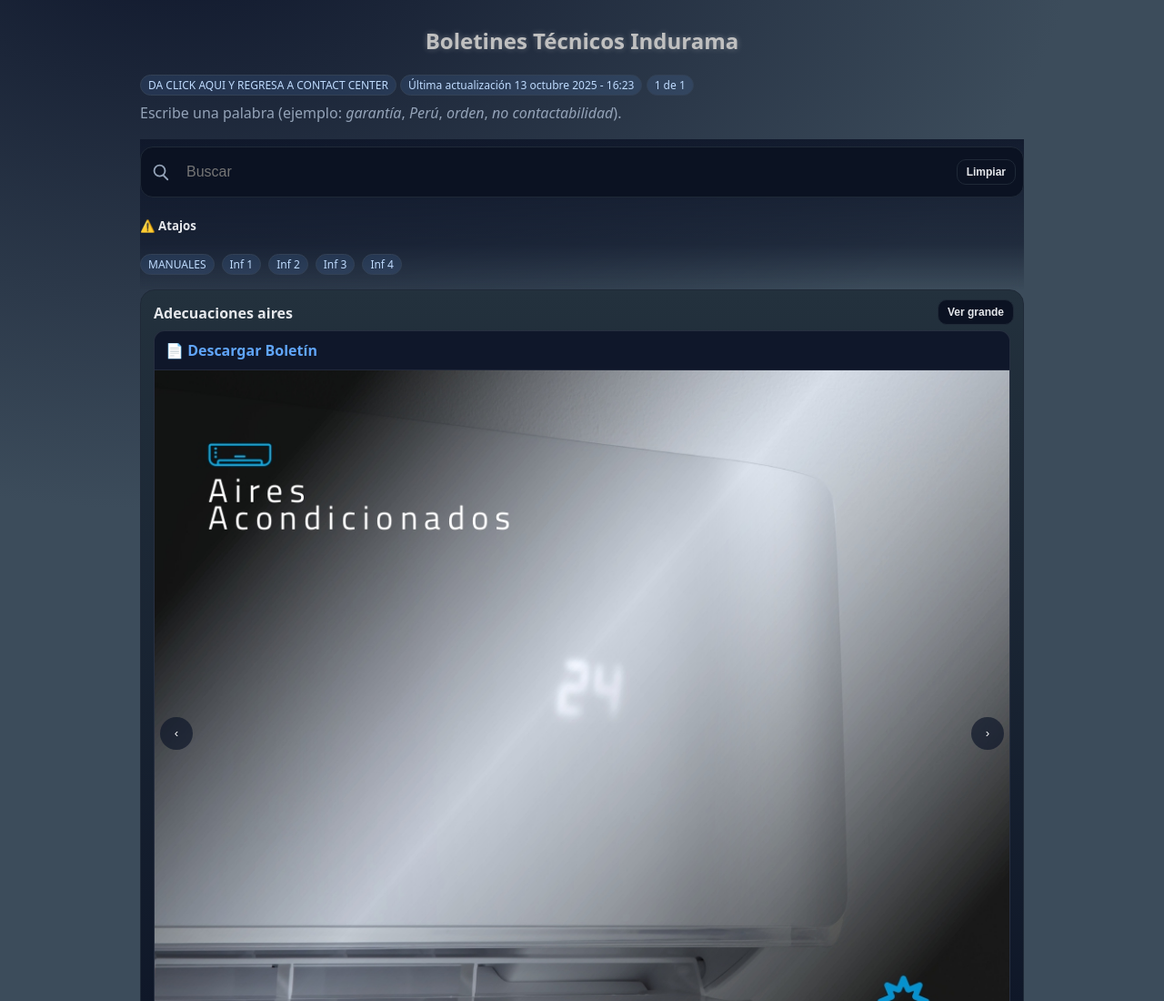
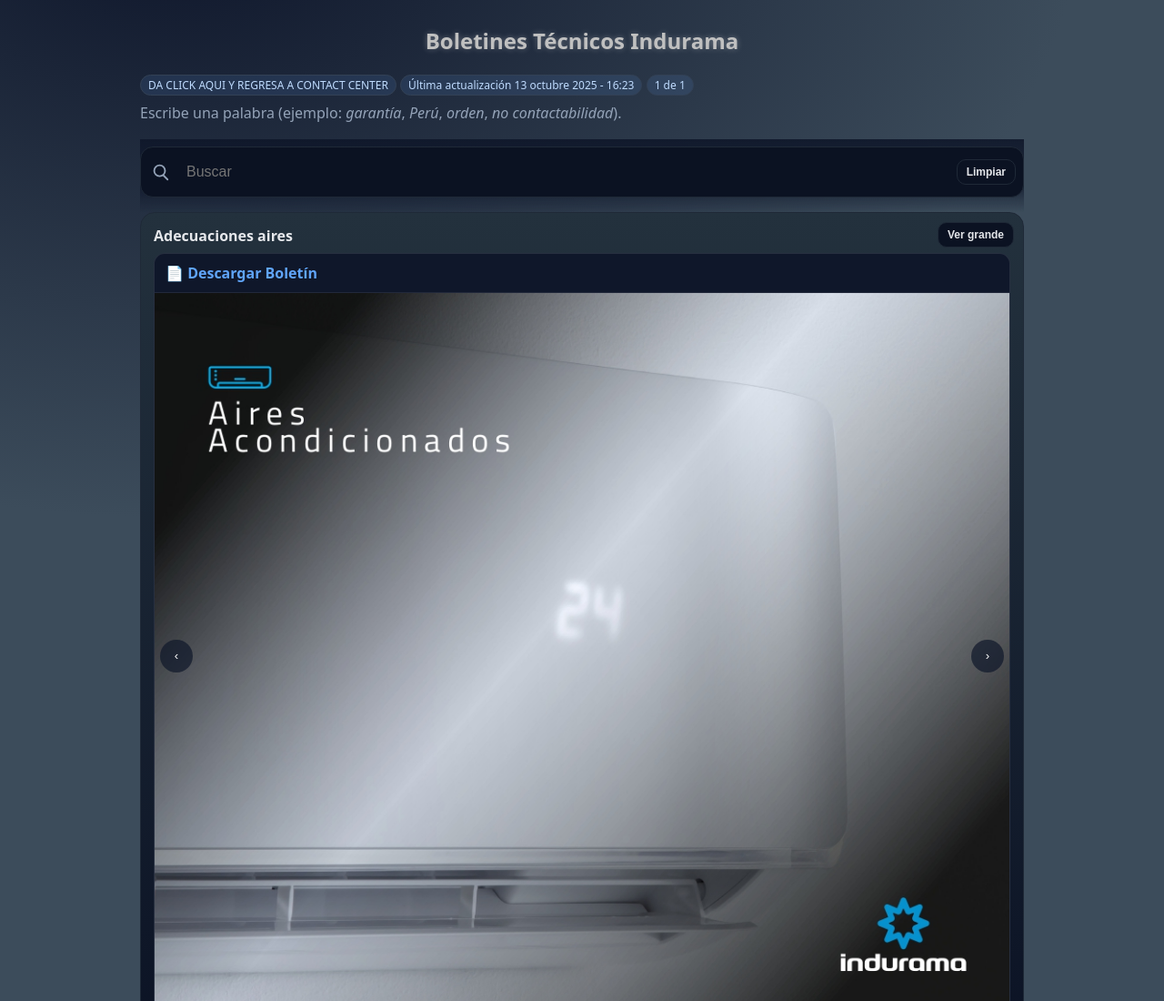
Before and after one commit to UserTestCC/adecuaciones_boletin, a plain HTML site: page index.html in a window 1280 px wide. Shown: the top 1100 px of the page at 91% size. Drawn offline with Linux system fonts and the light colour scheme.

Commit message:
Update index.html

```diff
--- a/index.html
+++ b/index.html
@@ -122,13 +122,9 @@
         <button id="clear" class="btn small ghost">Limpiar</button>
       </div>
 
-      <h5> ⚠️ Atajos </h5>
+
       <div class="notices">
-        <a class="pill" href="https://serviandinasaec-my.sharepoint.com/personal/comercial_indurama_consensocorp_com/_layouts/15/onedrive.aspx?e=5%3A0151bfdf092447009da05cb9e260a6d7&sharingv2=true&fromShare=true&at=9&CID=91db18d8%2Ddf2e%2D42ea%2D8f0e%2D1e62a3a0ca79&id=%2Fpersonal%2Fcomercial%5Findurama%5Fconsensocorp%5Fcom%2FDocuments%2FComercial%5F%2FComercial%2FPostVenta%2F1%2E%20%C3%81rea%20T%C3%A9cnica%2FManuales%20de%20usuario%20para%20call%20center&FolderCTID=0x012000D7385C505CFF6840801C15F73BE959EF&view=0" target="_blank" rel="noopener noreferrer">MANUALES</a>
-        <a class="pill" href="https://forms.office.com/Pages/ResponsePage.aspx?id=uip0P785xEW-HqHpB62jPHVxyypeqnZCnxo7gBxjSdVUNlBPVk5aVTExMjhWTkJJNEpEQUlJUlIzNy4u" target="_blank" rel="noopener noreferrer">Inf 1</a>
-        <a class="pill" href="https://serviandinasaec-my.sharepoint.com/:x:/r/personal/nnieves_indurama_com/_layouts/15/Doc.aspx?sourcedoc=%7B144AFE7B-5BDE-4AF0-B0DD-E420B6303CAF%7D&file=CONSOLIDADO%20CONTAC%20CENTER.xlsx&action=default&mobileredirect=true&DefaultItemOpen=1" target="_blank" rel="noopener noreferrer">Inf 2</a>
-        <a class="pill" href="https://indurama-f99b2.web.app/teamMembersClients" target="_blank" rel="noopener noreferrer">Inf 3</a>
-        <a class="pill" href="https://serviandinasaec-my.sharepoint.com/:x:/r/personal/servicio_cliente6_servihogar_com_ec/_layouts/15/Doc.aspx?sourcedoc=%7B47069820-8D2E-4666-A21D-E4004F801109%7D&file=Registro%20de%20Tickets%20Indurama.xlsx&action=edit&mobileredirect=true&wdMsFormsCorrelationId=e10fa4fd-92c2-49ea-a678-0442c1b0bb6b&wdtf=%20Microsoft.Office.Excel.FMsFormsMetadataInWorkbookMetadata%3Atrue" target="_blank" rel="noopener noreferrer">Inf 4</a>
+
       </div>
     </div>
 
```
